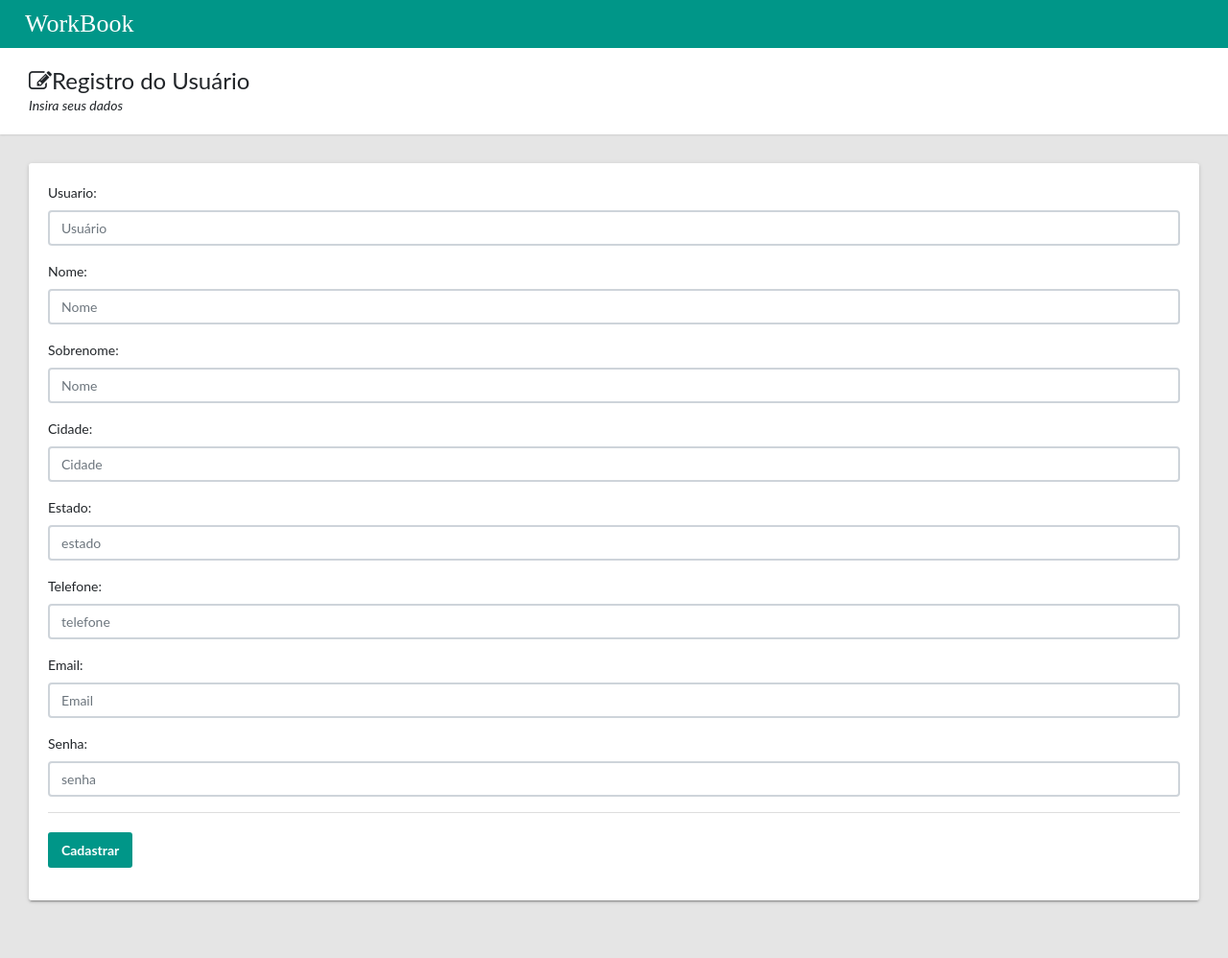
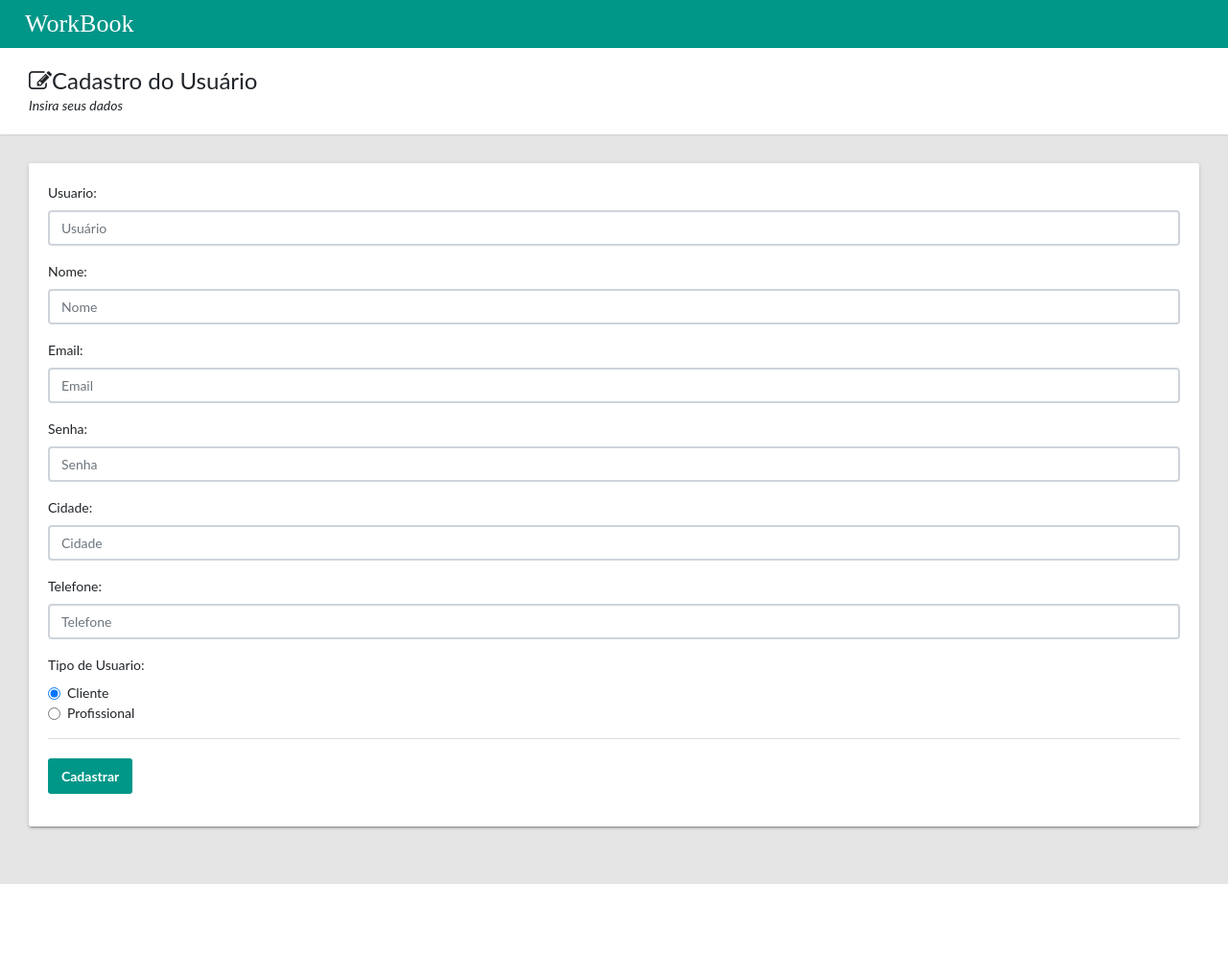
Before and after one commit to CimaraOliveira/projetoWorkBook, a Django app: page /usuario/cadastro/ in a window 1280 px wide. Shown: the whole page at 96% size. After the commit the page ends 921 px from the top, so only its background shows below. Run offline with Django 3.2, Linux system fonts and the light colour scheme; data that the repository does not hold is empty; some libraries are stand-ins or nearby versions.

Commit message:
cadastro de profissionais

```diff
--- /dev/null
+++ b/templates/parciais/_mensagges.html
@@ -0,0 +1,8 @@
+{% if messages %}
+    <br>
+    {% for message in messages %}
+        <div class="alert {{ message.tags }}" role="alert">
+            {{ message }}
+        </div>
+    {% endfor %}
+{% endif %}
--- a/usuario/admin.py
+++ b/usuario/admin.py
@@ -4,4 +4,4 @@ from .models import Usuario
 @admin.register(Usuario)
 class UserAdmin(admin.ModelAdmin):
     model = Usuario
-    list_display = ['id','username', 'first_name', 'last_name','telefone', 'estado', 'email','is_superuser', 'is_active', 'is_staff', ]
+    list_display = ['id','username', 'status','first_name','last_name','perfil_id','telefone', 'estado', 'email','is_superuser', 'is_active', 'is_staff', ]
--- a/usuario/templates/usuario/cadastro.html
+++ b/usuario/templates/usuario/cadastro.html
@@ -37,83 +37,136 @@
 
     <div class="app-title">
         <div>
-            <h1><i class="fa fa-edit"></i>Registro do Usuário</h1>
+            <h1><i class="fa fa-edit"></i>Cadastro do Usuário</h1>
             <p>Insira seus dados</p>
         </div>
     </div>
+
+{% include 'parciais/_mensagges.html' %}
+
     <div class="row">
         <div class="col-md-12">
             <div class="tile">
                 <div class="row">
                     <div class="col-lg-12">
-                        <form method="POST" action="{% url 'usuario:cadastro' %}">
+                        <form action="/usuario/cadastro/" method="post">
                             {%csrf_token %}
+                            {% if error %}
+                                <div class="alert alert-danger">{{ error.error }}</div>
+                            {% endif %}
 
                             <div class="row">
                                 <div id="show_class" class="col-lg-12">
                                     <div class="form-group">
                                         <label for="username">Usuario:</label>
-                                        <input class="form-control" value="{{request.POST.username}}" name="username"
-                                               id="username" type="text"
-                                               placeholder="Usuário" required>
+                                            <input class="form-control" value="{{user.username}}" name="username" id="username" type="text"
+                                                placeholder="Usuário" required>
                                     </div>
                                     <div class="form-group">
                                         <label for="first_name">Nome:</label>
-                                        <input class="form-control" name="first_name" id="first_name" type="text"
-                                               value="{{request.POST.first_name}}"
+                                       <input class="form-control" name="first_name" id="first_name" type="text"
                                                placeholder="Nome" required>
-                                    </div>
-                                     <div class="form-group">
-                                        <label for="first_name">Sobrenome:</label>
-                                        <input class="form-control" name="last_name" id="last_name" type="text"
-                                               value="{{request.POST.last_name}}"
-                                               placeholder="Nome" required>
-                                    </div>
-                                    <div class="form-group">
-                                        <label for="first_name">Cidade:</label>
-                                        <input class="form-control" name="cidade" id="cidade" type="text"
-                                               value="{{request.POST.cidade}}"
-                                               placeholder="Cidade" required>
-                                    </div>
-
-                                    <div class="form-group">
-                                        <label for="first_name">Estado:</label>
-                                        <input class="form-control" name="estado" id="estado" type="text"
-                                               value="{{request.POST.estado}}"
-                                               placeholder="estado" required>
-                                    </div>
-
-                                     <div class="form-group">
-                                        <label for="first_name">Telefone:</label>
-                                        <input class="form-control" name="telefone" id="telefone" type="text"
-                                               value="{{request.POST.telefone}}"
-                                               placeholder="telefone" required>
                                     </div>
                                     <div class="form-group">
                                         <label for="email">Email:</label>
                                         <input class="form-control" name="email" id="email" type="email"
-                                               aria-describedby="emailHelp" value="{{request.POST.email}}"
+                                               aria-describedby="emailHelp"
                                                placeholder="Email" required>
                                     </div>
+                                    <div class="form-group">
+                                        <label for="senha">Senha:</label>
+                                        <input class="form-control" name="senha" id="senha" type="password"
+                                               placeholder="Senha" required>
+                                    </div>
+                                    <div class="form-group">
+                                        <label for="cidade">Cidade:</label>
+                                        <input class="form-control" name="cidade" id="cidade" type="text"
+                                               aria-describedby="cidade"
+                                               placeholder="Cidade" required>
+                                    </div>
+                                    <div class="form-group">
+                                        <label for="telefone">Telefone:</label>
+                                        <input class="form-control" name="telefone" id="telefone" type="tel"
+                                               aria-describedby="telefone"
+                                               placeholder="Telefone" required>
+                                    </div>
+                                    <fieldset class="form-group">
+                                        <label for="tipo">Tipo de Usuario:</label>
+                                       <div class="form-check">
+                                            <label class="form-check-label">
+                                                {% if user %}
+                                                    {% if user.perfil == 'cliente' %}
+                                                        <input class="form-check-input" id="optionsRadios1" type="radio"
+                                                            name="user" value="cliente" checked>Cliente
+                                                    {% elif user.perfil == 'profissional'%}
+                                                        <input class="form-check-input" id="optionsRadios1" type="radio"
+                                                            name="user" value="cliente">Cliente
+                                                   {% endif %}
+                                                {% else %}
+                                                    <input class="form-check-input" id="optionsRadios1" type="radio"
+                                                            name="user" value="cliente" checked>Cliente
+                                                {% endif %}
+                                            </label>
+                                        </div>
+                                        <div class="form-check">
+                                            <label class="form-check-label">
+                                                {% if user %}
+                                                    {% if user.perfil == 'profissional' %}
+                                                        <input class="form-check-input" id="optionsRadios2" type="radio"
+                                                            name="user" value="profissional" checked>Profissional
+                                                    {% elif user.perfil == 'cliente'%}
+                                                        <input class="form-check-input" id="optionsRadios2" type="radio"
+                                                       name="user" value="profissional">Profissional
+                                                    {% endif %}
+                                                {% else %}
+                                                    <input class="form-check-input" id="optionsRadios2" type="radio"
+                                                       name="user" value="profissional">Profissional
+                                                {% endif %}
 
-                                    <div class="form-group">
-                                        <label for="password">Senha:</label>
-                                        <input class="form-control" name="password" id="password" type="password"
-                                               value="{{request.POST.password}}"
-                                               placeholder="senha" required>
-                                    </div>
-
+                                            </label>
+                                        </div>
+                                    </fieldset>
                                     <div class="tile-footer">
                                         <button class="btn btn-primary" type="submit">Cadastrar</button>
                                     </div>
                                 </div>
-
+                                <div id="show_profissional" class="col-lg-4 offset-lg-1">
+                                        <div class="form-group">
+                                            <label class="control-label" for="profissao">Profissão:</label>
+                                            <input class="form-control" name="profissao" id="profissao" type="text"
+                                                   placeholder="Profissão" >
+                                        </div>
+                                        <!--Checkbox Markup-->
+                                        <div class="form-group">
+                                            <label class="control-label">Categoria:</label>
+                                            <div class="animated-checkbox" id="tipo">
+                                                {% for categoria in categorias %}
+                                                <label>
+                                                    <input name="categoria{{categoria.id}}" value="{{categoria.id}}"
+                                                           type="checkbox"><span
+                                                        class="label-text"> {{categoria.nome}}</span>
+                                                </label>
+                                                {% endfor %}
+                                            </div>
+                                        </div>
+                                        <div class="form-group">
+                                            <label for="descricao">Descrição</label>
+                                            <textarea class="form-control" name="descricao" id="descricao"
+                                                      rows="3"></textarea>
+                                        </div>
+                                        <div class="form-group">
+                                            <label for="slogan">Imagem:</label>
+                                            <input class="form-control-file" id="slogan" type="file"
+                                                   aria-describedby="fileHelp">
+                                        </div>
+                                    </div>
                             </div>
                         </form>
                     </div>
                 </div>
             </div>
         </div>
+    </div>
     </div>
 </main>
 <!-- Essential javascripts for application to work-->
--- a/usuario/views.py
+++ b/usuario/views.py
@@ -1,24 +1,72 @@
 from django.shortcuts import render, redirect
-from .models import Usuario
+from .models import Usuario, Perfil, Categoria
+from django.contrib import messages
+
 
 def login(request):
     return render(request, 'usuario/login.html')
 
+def register(request):
+        username = request.POST['username']
+        email = request.POST['email']
+        senha = request.POST['senha']
+        cidade = request.POST['cidade']
+        telefone = request.POST['telefone']
+
+        return {"username": username, "email": email, "senha": senha, "cidade": cidade, "telefone": telefone,
+                "perfil": profissional(request)}
+
+# buscar categorias pelos ids informados no html
+def get_categorias(request):
+    categorias = []
+    for key, value in request.POST.items():
+        if key.find('categoria') >= 0:
+            print(key, value)
+            categoria = Categoria.objects.get(id=value)
+            if categoria:
+                categorias.append(categoria)
+    return categorias
+
+    # Aqui controla a parte do profissional
+def  profissional(request):
+        if request.POST['user'] == 'profissional':
+            name_prof = request.POST['profissao']
+            descricao = request.POST['descricao']
+            slogan = request.FILES.get('slogan')
+            perfil = Perfil.objects.create(nome=name_prof, decricao=descricao, slogan=slogan)
+            perfil.categorias.set(get_categorias(request))
+            return perfil
+        return None
+
+def __get__register(request, user, error):
+        categorias = Categoria.objects.all()
+        return render(request, 'usuario/cadastro.html', {"categorias": categorias, 'user': user, 'error': error})
+
 def cadastro(request):
-    if request.method != 'POST':
-        return render(request, 'usuario/cadastro.html')
+        if request.method != 'POST':
+            return __get__register(request, None, None)
+        user_request = register(request)
+        username = user_request.get('username')
+        first_name = request.POST['first_name']
+        email = user_request.get('email')
+        senha = user_request.get('senha')
+        cidade = user_request.get('cidade')
+        telefone = user_request.get('telefone')
+        perfil = user_request.get('perfil')
 
-    username = request.POST['username']
-    first_name = request.POST['first_name']
-    last_name = request.POST['last_name']
-    email = request.POST['email']
-    password = request.POST['password']
-    cidade = request.POST['cidade']
-    estado = request.POST['estado']
-    telefone = request.POST['telefone']
+        user = {'username': username, 'first_name': first_name, 'email': email, 'senha': senha, 'telefone': telefone,
+                'perfil': request.POST['user']}
 
-    new_user = Usuario.objects.create_superuser(username=username, first_name=first_name, last_name=last_name,
-                                                email=email, cidade=cidade, estado=estado, telefone=telefone, password=password)
-    new_user.save()
-    new_user.save()
-    return redirect('usuario:cadastro')
+        user_db = Usuario.objects.filter(email=email)
+
+        if not user_db:
+            print('success')
+            messages.success(request, 'Usuário Registrado com Sucesso!')
+
+            new_user = Usuario.objects.create_superuser(username=username, first_name=first_name,
+                                                        email=email, password=senha, cidade=cidade, telefone=telefone,
+                                                        perfil=perfil)
+            new_user.save()
+            return redirect('usuario:cadastro')
+        print('error')
+        return __get__register(request, user, {'error': 'Usuário já Registrado. Tente outro e-mail!'})
```
Also changed, not shown: usuario/models.py (+17 -0 lines), usuario/templates/usuario/teste.html (added, +21 -0 lines), db.sqlite3.
